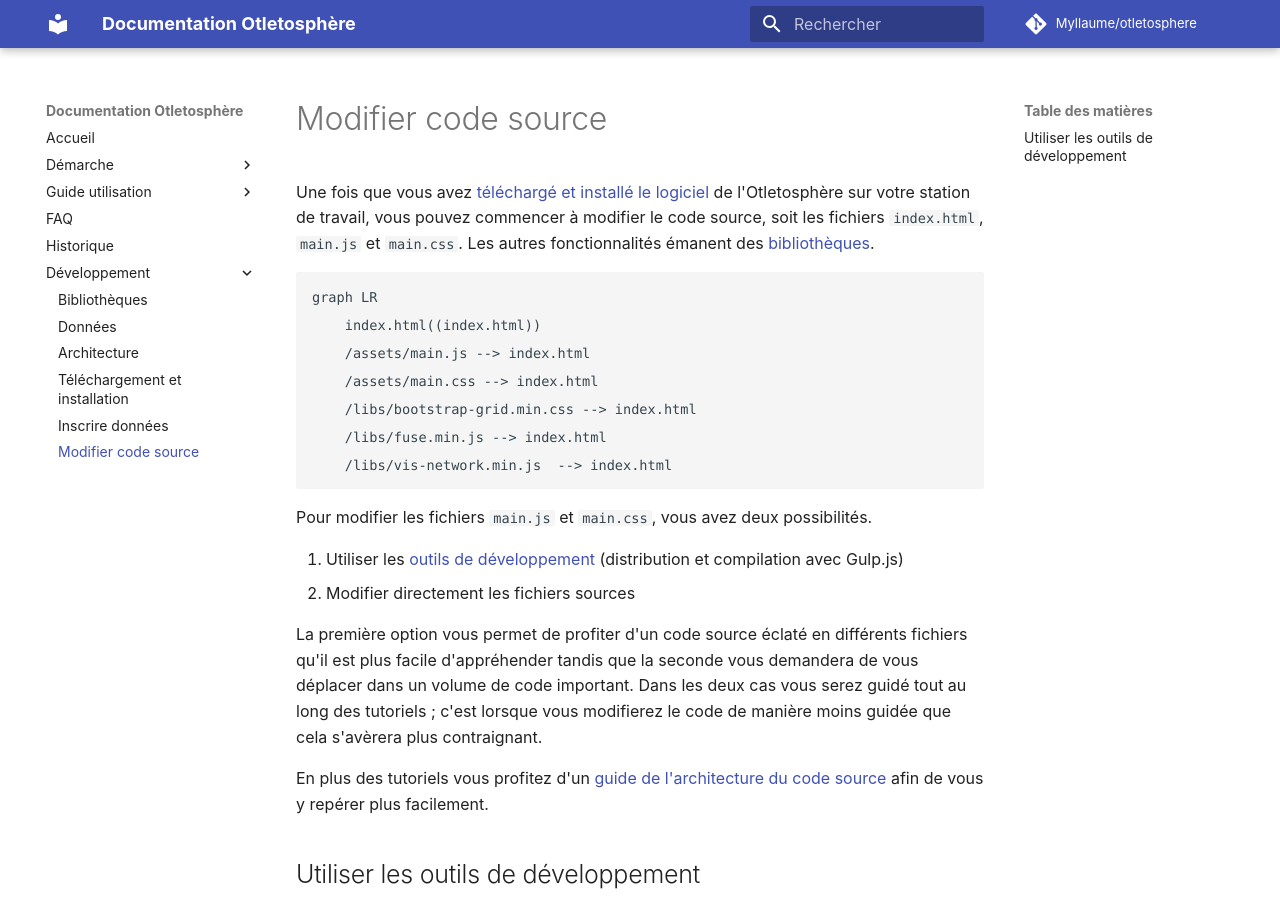
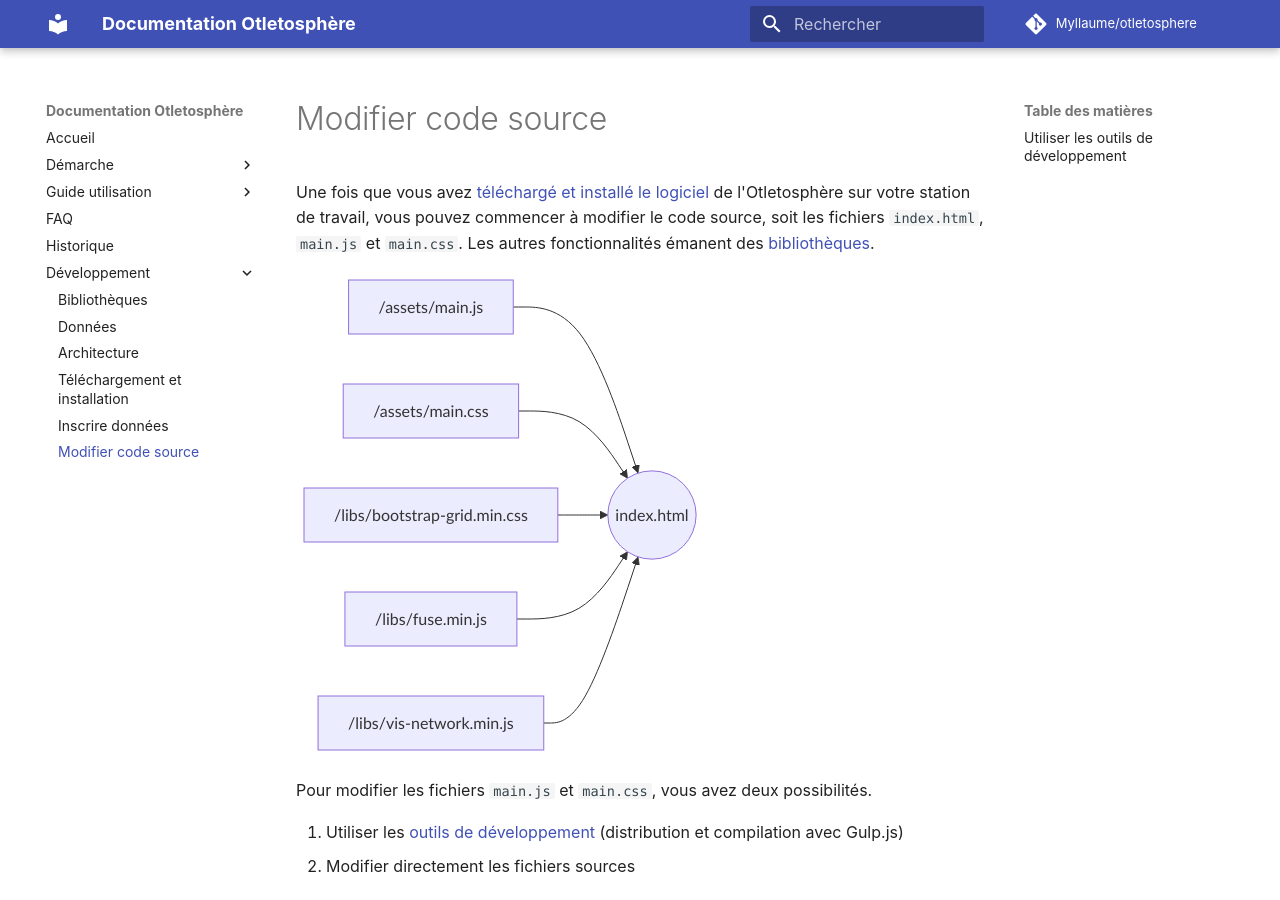
Before and after one commit to graphlab-fr/opensphere-web-app, an MkDocs documentation site: the page built from docs/modifier code source.md, in a window 1280 px wide and 900 px high. Built offline with MkDocs 1.6.1 and Material for MkDocs 9.7.7, drawn with Linux system fonts in a browser that asks for light colours; comment, search, counter and statistics services are not loaded.

Commit message:
[add] mermaid

````diff
--- a/docs/modifier code source.md
+++ b/docs/modifier code source.md
@@ -6,7 +6,7 @@ date: 03/05/2020
 
 Une fois que vous avez [téléchargé et installé le logiciel](/installation) de l'Otletosphère sur votre station de travail, vous pouvez commencer à modifier le code source, soit les fichiers `index.html`, `main.js` et `main.css`. Les autres fonctionnalités émanent des [bibliothèques](/bibliotheques).
 
-```mermaid
+<div class="mermaid">
 graph LR
     index.html((index.html))
 	/assets/main.js --> index.html
@@ -14,8 +14,7 @@ graph LR
     /libs/bootstrap-grid.min.css --> index.html
     /libs/fuse.min.js --> index.html
     /libs/vis-network.min.js  --> index.html
-
-```
+</div>
 
 Pour modifier les fichiers `main.js` et `main.css`, vous avez deux possibilités.
 
--- a/mkdocs.yml
+++ b/mkdocs.yml
@@ -39,6 +39,8 @@ theme:
   font: false
 extra_css:
   - extras/style.css
+extra_javascript:
+  - https://unpkg.com/mermaid@8.5.1/dist/mermaid.min.js
 
 markdown_extensions:
   - admonition
````
Also changed, not shown: docs/architecture code source.md (+1 -1 lines).
